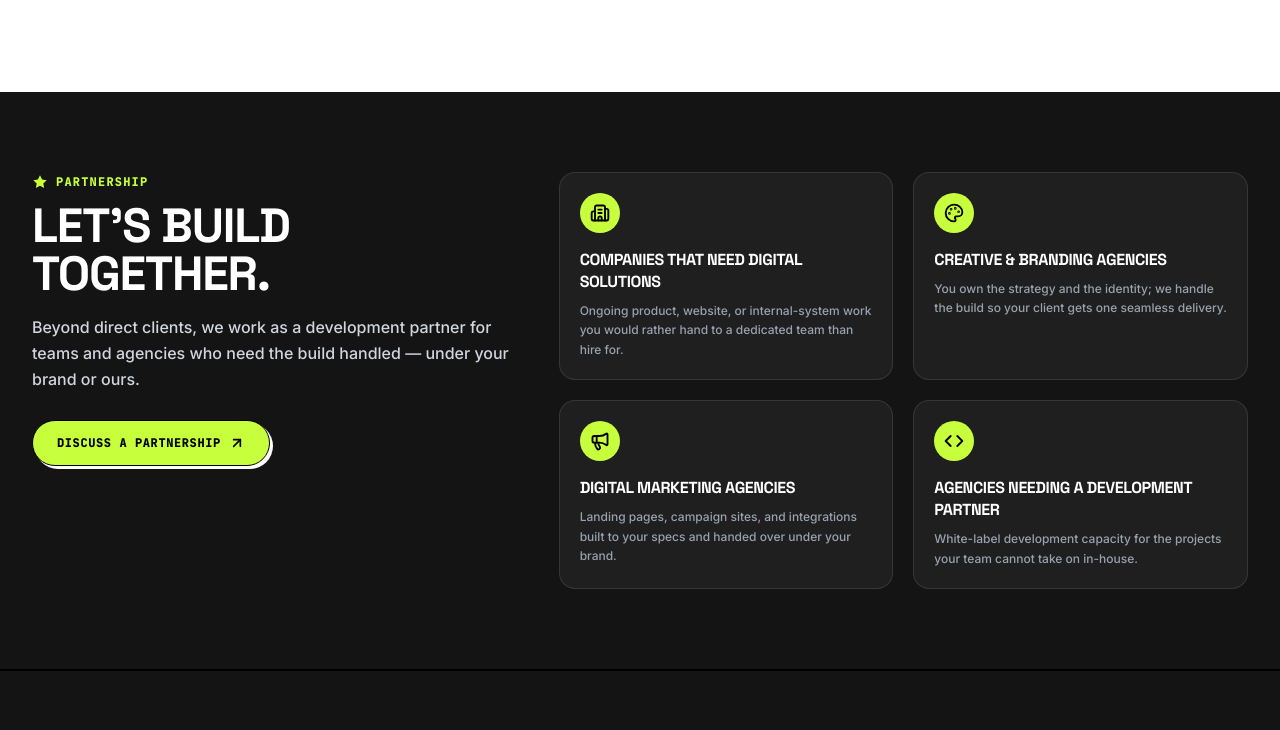
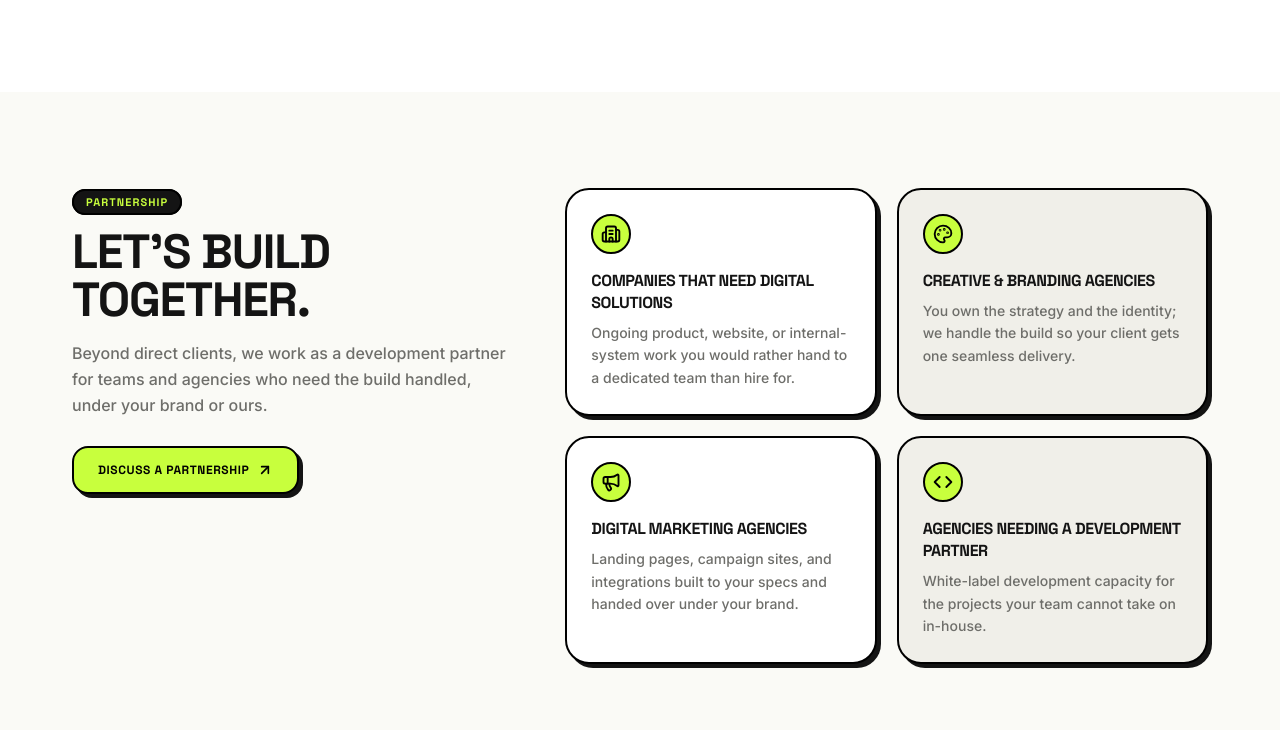
Before and after one commit to Beresin-Digital/beresin, an Astro site: page / in a window 1280 px wide. Shown: the part 2955-3685 px from the top of the page. Built offline with nearby package versions, Linux system fonts and the light colour scheme; Astro itself is replaced by a stand-in of ours; some packages are replaced by stand-ins of ours; no server answers; the database is empty.

Commit message:
design-system: revamp Partnership (dark band to light bento)

```diff
--- a/src/components/sections/Partnership.astro
+++ b/src/components/sections/Partnership.astro
@@ -3,10 +3,9 @@ import { ArrowUpRight, Building2, Code, Megaphone, Palette } from '@lucide/astro
 import { partnerTypes } from '../../data/partners';
 
 /**
- * "Partnership" — who we collaborate with.
+ * "Partnership": who we collaborate with.
  *
- * Dark band, echoing the Services section, so the homepage has a clear closing
- * pair before the Insight block. The icon set mirrors the clients marquee.
+ * Light bento compartments on cream. The icon set mirrors the clients marquee.
  */
 const icons = {
   'building-2': Building2,
@@ -20,32 +19,29 @@ function iconFor(name: string) {
 }
 ---
 
-<section id="partnership" class="border-b border-black bg-brand-dark py-20 text-white">
-  <div class="mx-auto max-w-7xl px-4 sm:px-6 lg:px-8">
+<section id="partnership" class="bg-brand-surface py-24 text-brand-dark">
+  <div class="mx-auto max-w-[1200px] px-4 sm:px-6 lg:px-8">
     <div class="grid grid-cols-1 gap-10 lg:grid-cols-12 lg:gap-12">
       <div class="lg:col-span-5">
-        <p
-          class="font-mono mb-3 inline-flex items-center gap-2 text-xs font-extrabold uppercase tracking-widest text-brand-lime"
-        >
-          <svg class="h-4 w-4 fill-brand-lime" viewBox="0 0 24 24" aria-hidden="true">
-            <polygon points="12 2 15.09 8.26 22 9.27 17 14.14 18.18 21.02 12 17.77 5.82 21.02 7 14.14 2 9.27 8.91 8.26 12 2" />
-          </svg>
-          Partnership
+        <p class="mb-4">
+          <span class="font-display rounded-full border-2 border-black bg-brand-dark px-3 py-1 text-[11px] font-bold uppercase tracking-widest text-brand-lime">
+            Partnership
+          </span>
         </p>
         <h2
-          class="font-display text-3xl font-black uppercase leading-none tracking-tight text-white sm:text-5xl"
+          class="font-display text-3xl font-bold uppercase leading-none tracking-tight text-brand-dark sm:text-5xl"
         >
           Let&rsquo;s build together.
         </h2>
-        <p class="mt-4 max-w-xl text-sm font-medium leading-relaxed text-gray-300 sm:text-base">
+        <p class="mt-4 max-w-xl text-sm font-medium leading-relaxed text-brand-muted sm:text-base">
           Beyond direct clients, we work as a development partner for teams and agencies who need
-          the build handled — under your brand or ours.
+          the build handled, under your brand or ours.
         </p>
 
         <button
           type="button"
           data-open-modal="Discuss a Partnership"
-          class="font-mono mt-7 inline-flex items-center gap-2 rounded-full border border-black bg-brand-lime px-6 py-3.5 text-xs font-black uppercase tracking-wider text-black shadow-[3px_3px_0px_#FFFFFF] transition-colors hover:bg-brand-lime-hover"
+          class="font-display mt-7 inline-flex items-center gap-2 rounded-2xl border-2 border-black bg-brand-lime px-6 py-3.5 text-xs font-bold uppercase tracking-wider text-black shadow-hard transition-all hover:translate-x-1 hover:translate-y-1 hover:bg-brand-dark hover:text-brand-lime hover:shadow-none"
         >
           Discuss a Partnership
           <ArrowUpRight class="h-4 w-4" stroke-width={2.5} />
@@ -54,20 +50,25 @@ function iconFor(name: string) {
 
       <div class="grid grid-cols-1 gap-5 sm:grid-cols-2 lg:col-span-7">
         {
-          partnerTypes.map((partner) => {
+          partnerTypes.map((partner, i) => {
             const Icon = iconFor(partner.icon);
             return (
-              <article class="flex flex-col rounded-2xl border border-white/10 bg-white/5 p-5 transition-all hover:border-brand-lime">
+              <article
+                class:list={[
+                  'flex flex-col rounded-3xl border-2 border-black p-6 shadow-hard transition-all hover:translate-x-1 hover:translate-y-1 hover:shadow-none',
+                  i % 2 === 0 ? 'bg-white' : 'bg-brand-smoke',
+                ]}
+              >
                 <span
-                  class="flex h-10 w-10 shrink-0 items-center justify-center rounded-full bg-brand-lime text-black"
+                  class="flex h-10 w-10 shrink-0 items-center justify-center rounded-full border-2 border-black bg-brand-lime text-black"
                   aria-hidden="true"
                 >
                   <Icon class="h-5 w-5" stroke-width={2.25} />
                 </span>
-                <h3 class="font-display mt-4 text-base font-black uppercase leading-snug tracking-tight text-white">
+                <h3 class="font-display mt-4 text-base font-bold uppercase leading-snug tracking-tight text-brand-dark">
                   {partner.title}
                 </h3>
-                <p class="mt-2 text-xs font-medium leading-relaxed text-gray-400">
+                <p class="mt-2 text-xs font-medium leading-relaxed text-brand-muted sm:text-sm">
                   {partner.description}
                 </p>
               </article>
```
